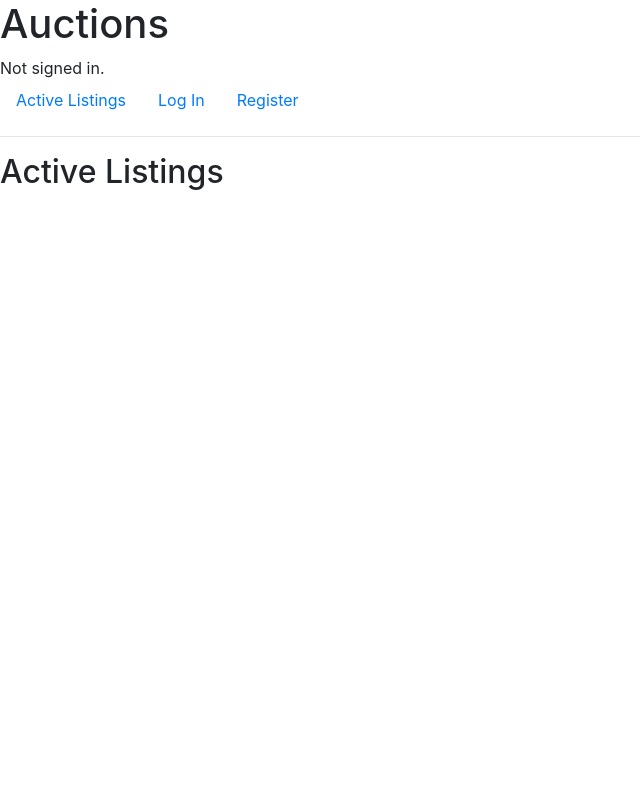
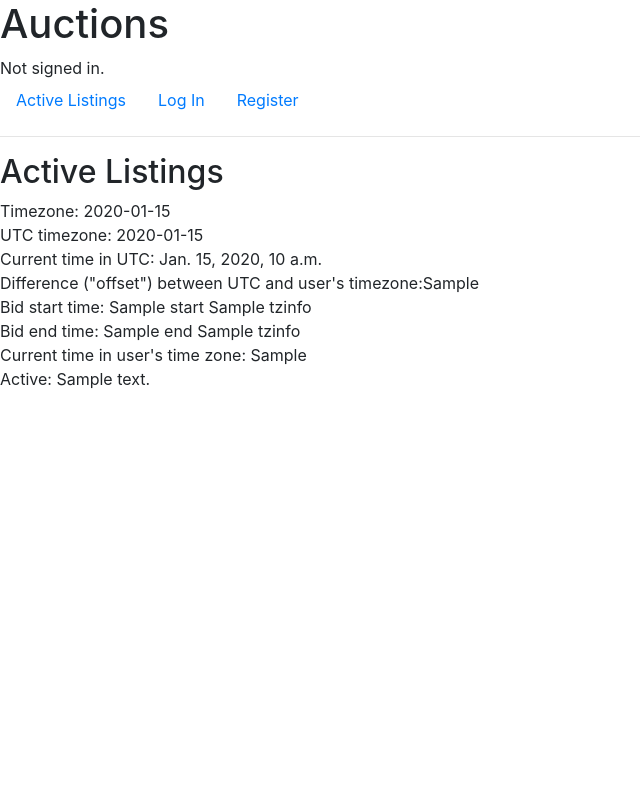
Before and after one commit to nyx500/ecommerce, a Django app: template commerce/auctions/templates/auctions/index.html in a window 1280 px wide. Shown: the whole page, without its empty margins (0-640 px from the left). Run offline with Django 3.2, Linux system fonts and the light colour scheme; tables that the repository leaves empty hold one stand-in row (values such as "Sample post"); the template is opened without the code that fills it: values that come from a table or form of the project are taken from there, most other values are stand-ins (such as "Sample title", 1, 10 or a date in 2020); some libraries are stand-ins or nearby versions.

Commit message:
Added some more timezone stuff

```diff
--- a/commerce/auctions/templates/auctions/index.html
+++ b/commerce/auctions/templates/auctions/index.html
@@ -2,4 +2,19 @@
 
 {% block body %}
     <h2>Active Listings</h2>
+    Timezone: {{ timezone }}
+    <br>
+    UTC timezone: {{ utc_timezone }}
+    <br>
+    Current time in UTC: {{ current_time_in_utc }}
+    <br>
+    Difference ("offset") between UTC and user's timezone:{{ utc_offset }}
+    <br>
+    Bid start time: {{ start }} {{ start.tzinfo }}
+    <br>
+    Bid end time: {{ end }} {{ end.tzinfo }}
+    <br>
+    Current time in user's time zone: {{ utc_compare }}
+    <br>
+    Active: {{ answer }}
 {% endblock %}
--- a/commerce/auctions/views.py
+++ b/commerce/auctions/views.py
@@ -46,7 +46,32 @@ class NewListingForm(forms.ModelForm):
         self.fields['category'].queryset = self.fields['category'].queryset.order_by('category')
 
 def index(request):
-    return render(request, "auctions/index.html")
+    bear = Listing.objects.get(id=3)
+    # Gets timezone from object in Listing table
+    timezone = bear.time_zone
+    # Gets UTC timezone object using the pytz module
+    utc_timezone = pytz.timezone("UTC")
+    # Gets the current time in UTC as an aware object
+    current_time_in_utc = utc_timezone.localize(datetime.datetime.utcnow())
+    # Calculate difference between Listing user's timezone and UTC as a timedelta object
+    utc_offset = datetime.datetime.now(timezone).utcoffset()
+    # Gets object's start time
+    start = bear.start_bid_time
+    # Gets object's end time
+    end = bear.end_bid_time
+    # Adds or subtracts the utc_offset between the Listing user's timezone and UTC to the current time in UTC, so that the user's start and end times can be compared in terms of their own timezone
+    utc_compare = current_time_in_utc - utc_offset
+    if start <= utc_compare and end >= utc_compare:
+        answer = True
+        bear.bid_active = True
+        bear.save()
+    else:
+        answer = False
+        bear.save()
+    return render(request, "auctions/index.html", {"timezone": timezone,
+    "utc_timezone": utc_timezone, "current_time_in_utc": current_time_in_utc,
+    "utc_offset": utc_offset, "start": start, "end": end, "utc_compare": utc_compare, "answer": answer
+    })
 
 def create_listing(request):
     if request.method == "POST":
@@ -60,7 +85,7 @@ def create_listing(request):
             utc_timezone = pytz.timezone("UTC")
             current_time_in_utc = utc_timezone.localize(datetime.datetime.utcnow())
             obj = Listing()
-            if start_time_in_utc_time < current_time_in_utc and current_time_in_utc < end_time_in_utc_time:
+            if start_time_in_utc_time <= current_time_in_utc and current_time_in_utc <= end_time_in_utc_time:
                 obj.bid_active = True
             obj.seller = request.user
             obj.name = form.cleaned_data["name"]
```
Also changed, not shown: commerce/db.sqlite3, commerce/media/2/dickens.jpg (added), commerce/media/2/gl0430_ITqZp18.jpg (added), commerce/media/2/grumpy.jpg (added).
